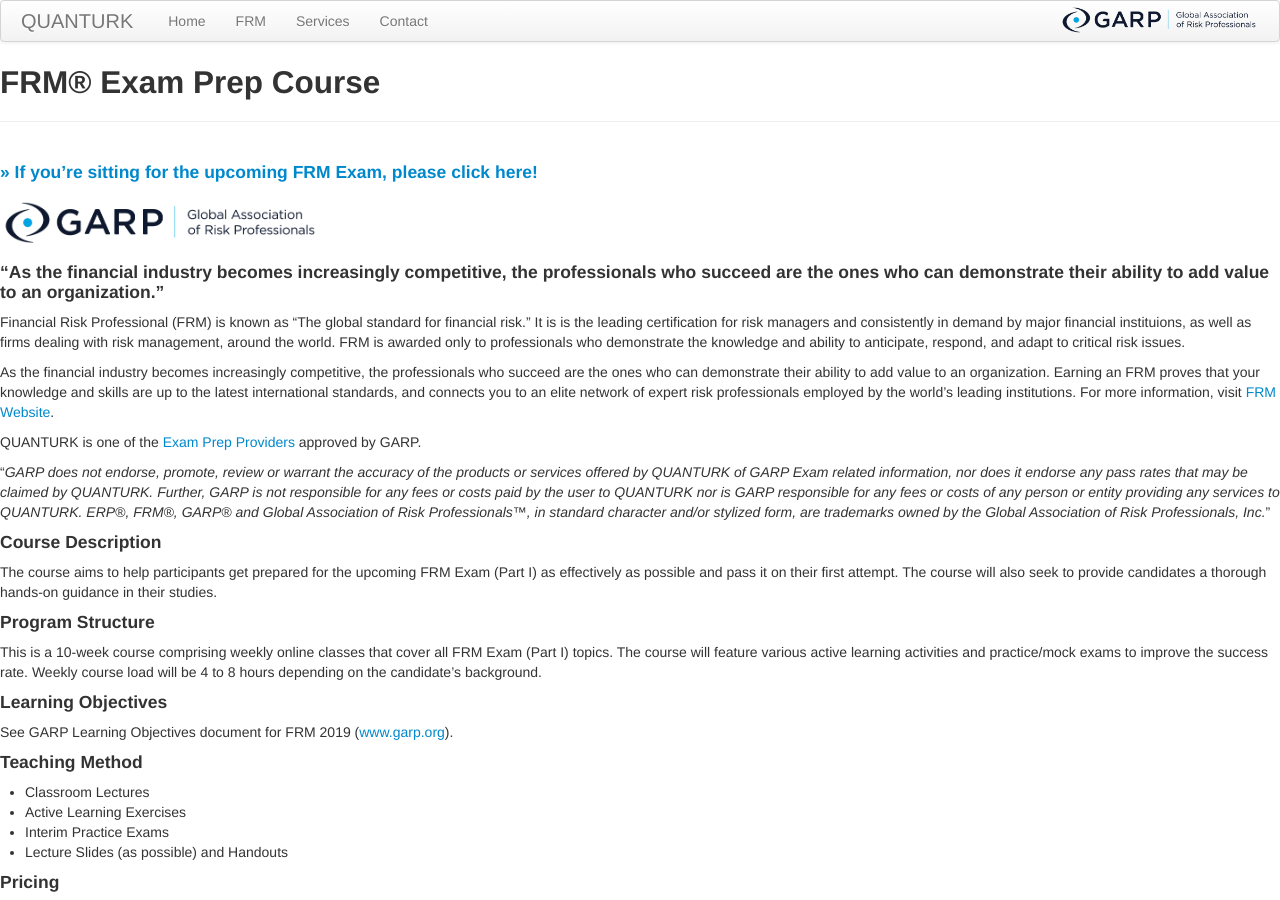
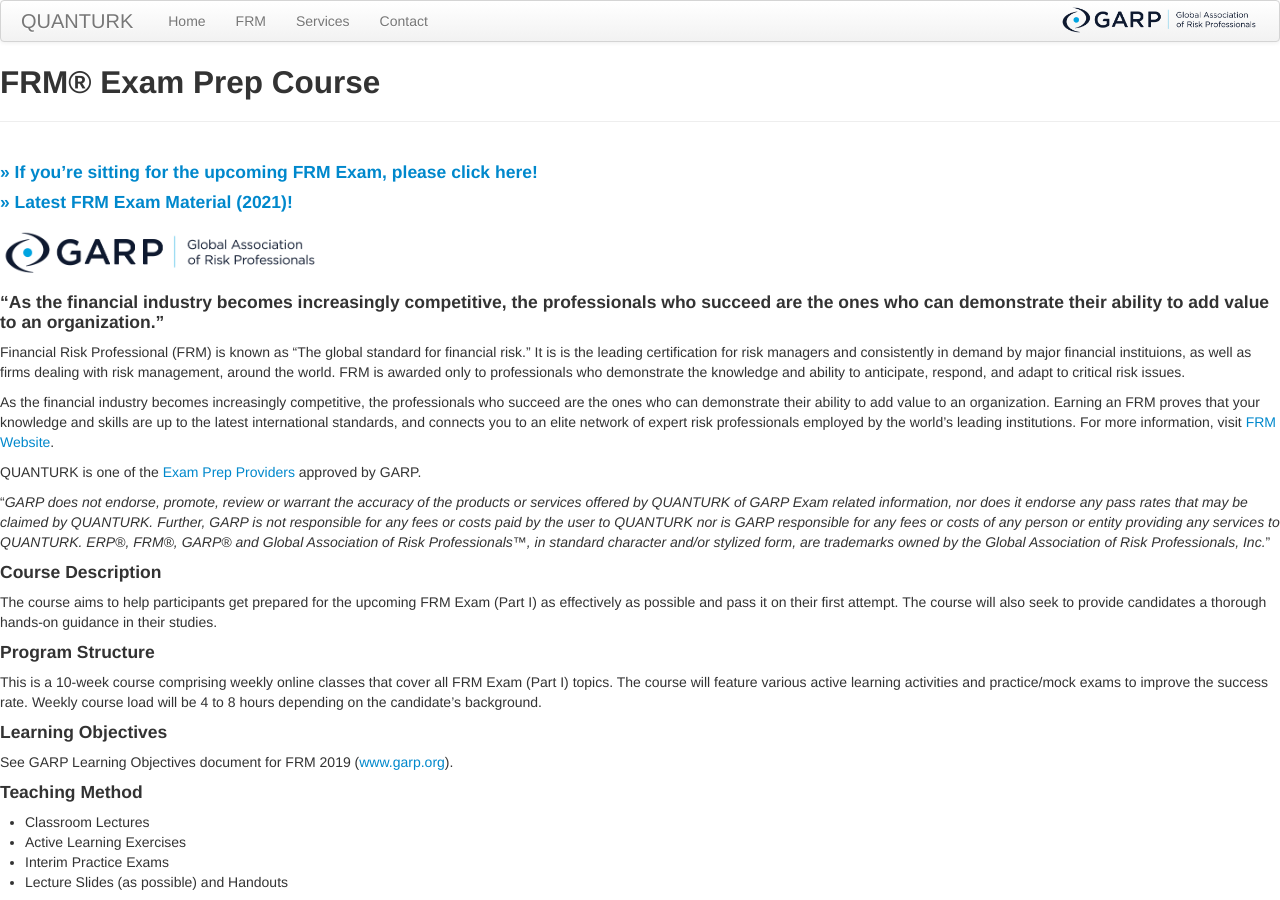
Before and after one commit to quanturk/quanturk.github.io, a Jekyll site: the page built from pages/frm.md, in a window 1280 px wide and 900 px high. Built offline with Jekyll 4.4.1, drawn with Linux system fonts in a browser that asks for light colours.

Commit message:
Update frm.md

```diff
--- a/pages/frm.md
+++ b/pages/frm.md
@@ -4,6 +4,8 @@
 ---
 
 #### <a href="https://forms.gle/VsLxXkYJRd52pmqp8" target=www>>> If you're sitting for the upcoming FRM Exam, please click here!</a>
+
+#### <a href="https://forms.gle/VsLxXkYJRd52pmqp8" target=www color=red>>> Latest FRM Exam Material (2021)!</a>
 
 <img src="../figures/garp_logo.png" width="25%">
 
```
